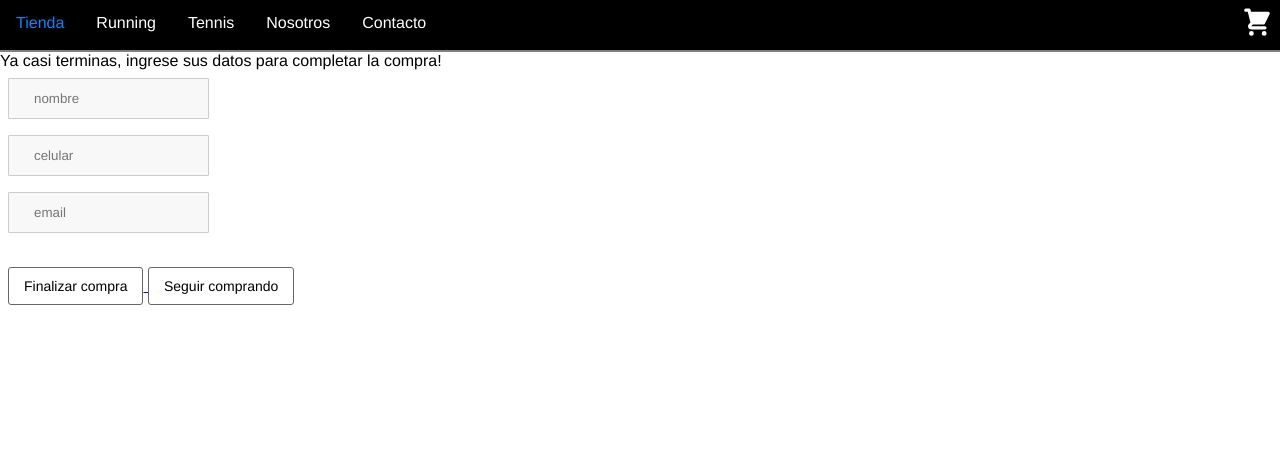
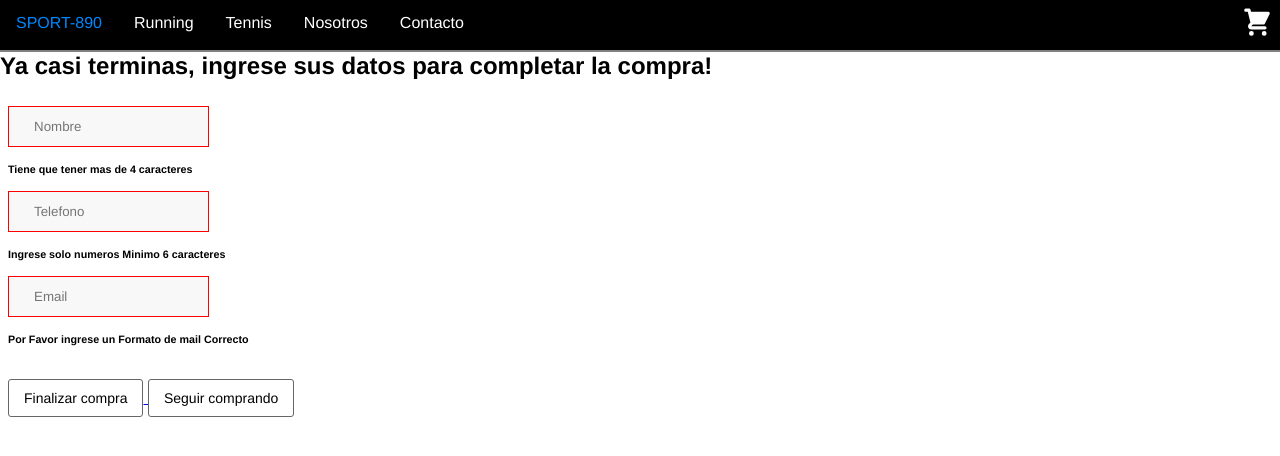
Before and after one commit to rubyg21/market-run-Galarraga, a React (Vite) app: page /checkout in a window 1280 px wide. Shown: the top 456 px of the page. Built offline with nearby package versions, Linux system fonts and the light colour scheme.

Commit message:
correciones

```diff
--- a/package.json
+++ b/package.json
@@ -8,6 +8,7 @@
     "preview": "vite preview"
   },
   "dependencies": {
+    "@react-icons/all-files": "^4.1.0",
     "firebase": "^9.9.2",
     "react": "^18.0.0",
     "react-dom": "^18.0.0",
--- /dev/null
+++ b/src/components/Cart.css
@@ -0,0 +1,4 @@
+.ncarrito {
+  margin: 0 auto;
+  text-align: center;
+}
--- a/src/components/Cart.jsx
+++ b/src/components/Cart.jsx
@@ -2,6 +2,10 @@ import React from "react";
 import { useCartContext } from "../context/CartContex";
 import { Link } from "react-router-dom";
 import ItemCart from "./ItemCart";
+import { MdOutlineSentimentVeryDissatisfied } from "react-icons/md";
+import './Cart.css'
+
+
 
 const Cart = () => {
   const { cart, totalPrice, totalProducts } = useCartContext();
@@ -9,11 +13,15 @@ const Cart = () => {
   if (cart.length === 0) {
     return (
       <>
-        <p>No hay elementos en el carrito ...</p>
+<div className="ncarrito" >
+<p>No hay elementos en el carrito ...</p>
+        <MdOutlineSentimentVeryDissatisfied size="5rem" />
+        <br></br>
         <Link to="/">
           {" "}
-          <button>Hacer las compras</button>
+          <button>Ver productos</button>
         </Link>
+</div>
       </>
     );
   }
--- a/src/components/Checkout.css
+++ b/src/components/Checkout.css
@@ -1,30 +1,45 @@
+
+.form{
+  margin: 0 auto;
+  align-items: center;
+}
+
 input[type="text"] {
   padding: 12px 25px;
-  margin: 8px 8px;
-  box-sizing: border-box;
+  margin: 8px;
   border: 1px solid #ccc;
-  border-radius: 1px;
   background-color: #f8f8f8;
 }
 
 input[type="tel"] {
   padding: 12px 25px;
-  margin: 8px 8px;
-  box-sizing: border-box;
+  margin: 8px ;
   border: 1px solid #ccc;
-  border-radius: 1px;
   background-color: #f8f8f8;
 }
 
 input[type="email"] {
   padding: 12px 25px;
-  margin: 8px 8px;
-  box-sizing: border-box;
+  margin: 8px;
   border: 1px solid #ccc;
-  border-radius: 1px;
   background-color: #f8f8f8;
 }
+
 
 .btn {
   margin: 8px 8px;
 }
+.incorrecto {
+  border: 1px solid red !important;
+  color: red; }
+
+.order {
+    margin-top: 10px;
+    text-align: center;
+    font-size: 18px;
+  }
+
+  h6{
+
+    margin: 8px;
+  }
--- a/src/components/Checkout.jsx
+++ b/src/components/Checkout.jsx
@@ -2,8 +2,10 @@ import React from "react";
 import { useCartContext } from "../context/CartContex";
 import { Link } from "react-router-dom";
 import { addDoc, collection, getFirestore } from "firebase/firestore";
-import { useState, useEffect } from "react";
+import { useState, useRef , useEffect } from "react";
 import "./Checkout.css";
+import { FcOk } from "react-icons/fc";
+
 
 const Checkout = () => {
   const { cart, totalPrice, clearCart } = useCartContext();
@@ -11,6 +13,22 @@ const Checkout = () => {
   const [tel, setTel] = useState("");
   const [email, setEmail] = useState("");
   const [idOrder, setIdOrder] = useState("");
+
+  const [datosValidosEmail, setDatosValidosEmail] = useState(false);
+  const [datosValidosTel, setDatosValidosTel] = useState(false);
+  const [datosValidosName, setDatosValidosName] = useState(false);
+  const errormail = useRef(null);
+  const errortel = useRef(null);
+  const errorname = useRef(null);
+  const errorMailMsg = useRef(null);
+  const errorTelMsg = useRef(null);
+  const errorNameMsg = useRef(null);
+
+  useEffect(() => {
+    comprobarEmail();
+    comprobarTel();
+    comprobarName();
+  }, [email, tel, name]);
 
   const order = {
     buyer: { name, tel, email },
@@ -32,46 +50,94 @@ const Checkout = () => {
     });
     clearCart();
   };
+//
+const comprobarEmail = () => {
+  const regexEmail = /\S+@\S+\.\S+/;
+  if (email === "" || !regexEmail.test(email)) {
+    errormail.current.classList.add("incorrecto");
+    errorMailMsg.current.classList.remove("hide");
+    setDatosValidosEmail(false);
+    // console.log(datosValidosEmail);
+  } else {
+    errormail.current.classList.remove("incorrecto");
+    errorMailMsg.current.classList.add("hide");
+    setDatosValidosEmail(true);
+    // console.log(datosValidosEmail);
+    return true;
+  }
+};
+const comprobarTel = () => {
+  const regexTel = /^[0-9]+$/;
+  if (tel.length <= 5 || !regexTel.test(tel)) {
+    errortel.current.classList.add("incorrecto");
+    errorTelMsg.current.classList.remove("hide");
+    setDatosValidosTel(false);
+  } else {
+    errortel.current.classList.remove("incorrecto");
+    errorTelMsg.current.classList.add("hide");
+    setDatosValidosTel(true);
+    return true;
+  }
+};
+const comprobarName = () => {
+  const regexName = /^[a-zA-ZàáâäãåąčćęèéêëėįìíîïłńòóôöõøùúûüųūÿýżźñçčšžÀÁÂÄÃÅĄĆČĖĘÈÉÊËÌÍÎÏĮŁŃÒÓÔÖÕØÙÚÛÜŲŪŸÝŻŹÑßÇŒÆČŠŽ∂ð ]+$/;
+  if (name.length <= 3 || !regexName.test(name)) {
+    errorname.current.classList.add("incorrecto");
+    errorNameMsg.current.classList.remove("hide");
+    setDatosValidosName(false);
+  } else {
+    errorname.current.classList.remove("incorrecto");
+    errorNameMsg.current.classList.add("hide");
+    setDatosValidosName(true);
+    return true;
+  }
+};
+
+
 
   return (
     <>
       {idOrder ? (
-        " Felicidades! Gracias por tu compra! El Id de tu compra es: " + idOrder
+        <div  className="order"> <h1>Felicidades!</h1> <h2>Gracias por tu compra! </h2>  El Id de tu compra es: {idOrder}
+        <h5> Nos comunicaremos contigo para coordinar la entrega!</h5>
+        <br />
+        <br />
+       <FcOk size="3rem" />
+       <h1>Listo!</h1>
+
+         </div>
+
       ) : (
-        <div>
-          <p>
-            Ya casi terminas, ingrese sus datos para completar la compra!
-            <br />
-          </p>
-          <div className="form">
-            <input
-              type={"text"}
-              placeholder="nombre"
-              value={name}
-              onChange={(e) => setName(e.target.value)}
-            />
+        <div className="form">
+
+          <h2>  Ya casi terminas, ingrese sus datos para completar la compra!</h2>
             <br />
 
-            <input
-              type={"tel"}
-              placeholder="celular"
-              value={tel}
-              onChange={(e) => setTel(e.target.value)}
-            />
-            <br />
 
-            <input
-              type={"email"}
-              placeholder="email"
-              value={email}
-              onChange={(e) => setEmail(e.target.value)}
-            />
-            <br />
 
-            <br />
+            <div >
+            <input type={"text"} ref={errorname} placeholder="Nombre" value={name} onChange={(e) => setName(e.target.value)} />
           </div>
+          <div  ref={errorNameMsg}>
+           <h6> Tiene que tener mas de 4 caracteres</h6>
+          </div>
+          <div >
+            <input type={"tel"} ref={errortel} placeholder="Telefono" value={tel} onChange={(e) => setTel(e.target.value)} />
+          </div>
+          <div  ref={errorTelMsg}>
+           <h6> Ingrese solo numeros Minimo 6 caracteres</h6>
+          </div>
+          <div >
+            <input ref={errormail} type={"email"} placeholder="Email" value={email} onChange={(e) => setEmail(e.target.value)} />
+          </div>
+          <div ref={errorMailMsg}>
+            <h6>Por Favor ingrese un Formato de mail Correcto</h6>
+          </div>
+
+
+          <br></br>
           <div className="btn">
-            <button onClick={handleClick}>Finalizar compra</button>
+            <button disabled={!datosValidosEmail || !datosValidosName || !datosValidosTel} onClick={handleClick}>Finalizar compra</button>
 
             <Link to="/">
               {" "}
--- a/src/components/NavBar/NavBar.jsx
+++ b/src/components/NavBar/NavBar.jsx
@@ -13,7 +13,7 @@ function NavBar() {
         </NavLink>
 
         <li>
-          <NavLink to="/">Tienda</NavLink>
+          <NavLink to="/"> SPORT-890 </NavLink>
         </li>
 
         <li>
```
Also changed, not shown: 1 other file (tests, documents, lock files or other folders).
